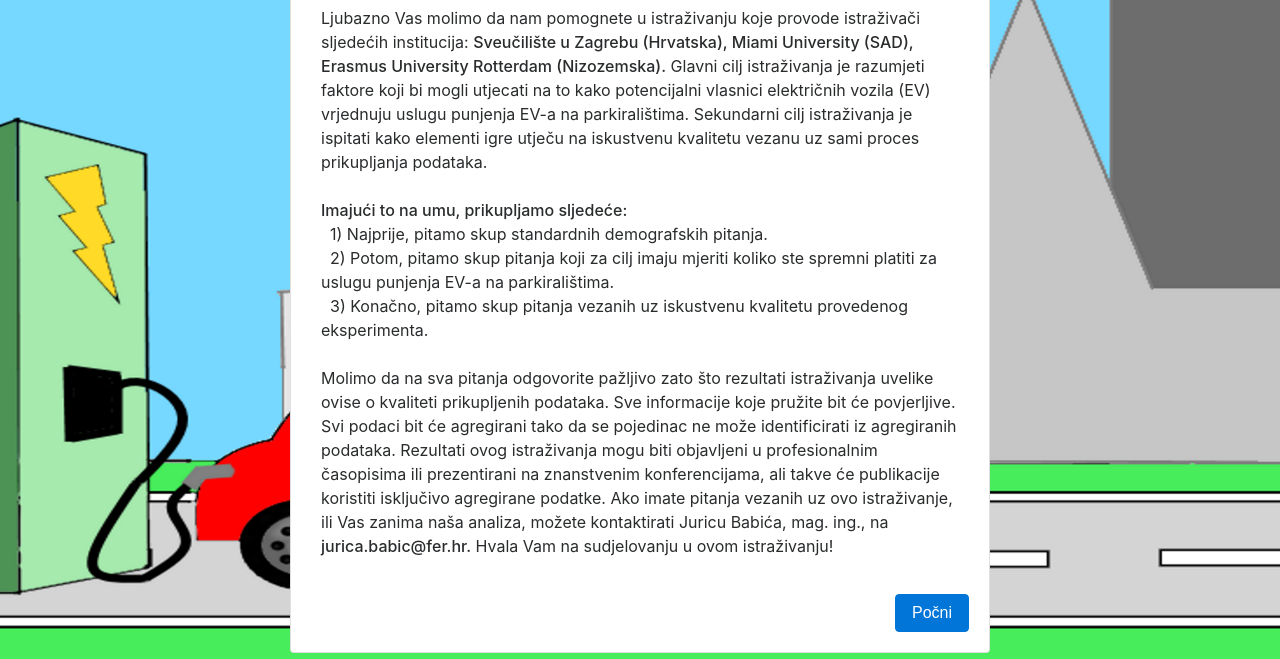
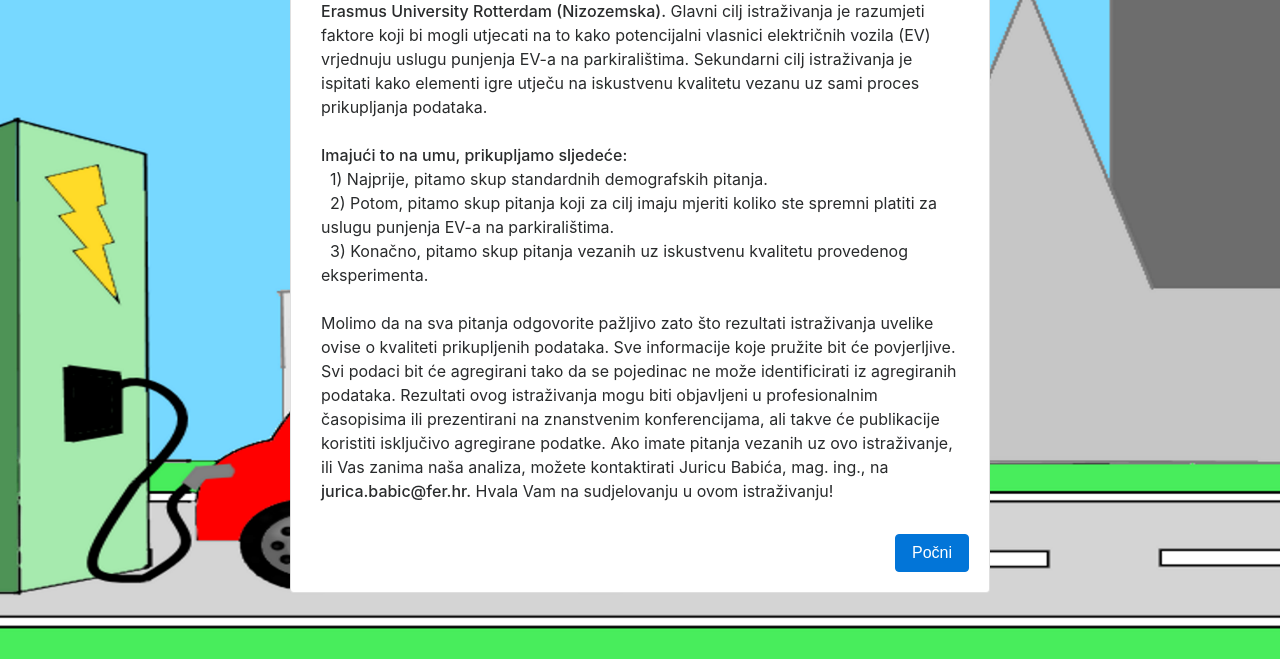
Before and after one commit to MSekrst/poll-gamefication, a website: page public/html/home.html in a window 1280 px wide. Shown: the part 141-800 px from the top of the page. Drawn offline with nearby package versions, Linux system fonts and the light colour scheme; files that its build step writes are made by us from their sources; a script that the page names is missing; files whose address does not match are found by name.

Commit message:
from survey WIP

```diff
--- a/public/css/home.css
+++ b/public/css/home.css
@@ -12,7 +12,7 @@
 }
 
 .custom-card {
-  margin: 50px auto 0 auto;
+  margin: 0 auto 0 auto;
   max-width: 700px;
 }
 
@@ -21,7 +21,7 @@
 }
 
 .card-text {
-  padding: 20px 10px 20px 10px;
+  padding: 15px 10px 15px 10px;
   text-align: left;
 }
 
--- a/public/js/user.js
+++ b/public/js/user.js
@@ -43,6 +43,7 @@
 
 if (window.location.pathname.includes('/anketa/game/') && window.location.pathname.substr(13).length === 24) {
   id = window.location.pathname.substr(13);
+  console.log(id);
 } else {
   userModal.modal('show');
 }
```
